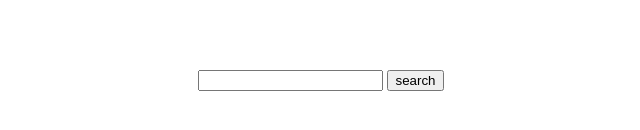
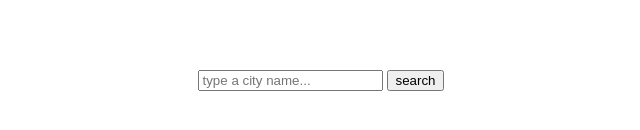
Before and after one commit to in-tech-gration/weather-app, a plain HTML site: page index.html in a window 1280 px wide. Shown: the part 366-496 px from the top of the page, 327-967 px from the left. Drawn offline with Linux system fonts and the light colour scheme.

Commit message:
added placeholder text for input for new users to know what to do

```diff
--- a/index.html
+++ b/index.html
@@ -15,7 +15,7 @@
         <p class="temp"></p>
       </div>
       <form class="search-box">
-        <input class="city-input" type="text" required="required" />
+        <input class="city-input" type="text" required="required" placeholder="type a city name..."/>
         <button type="submit" class="search-btn">search</button>
       </form>
     </div>
```
